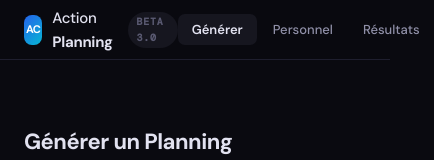
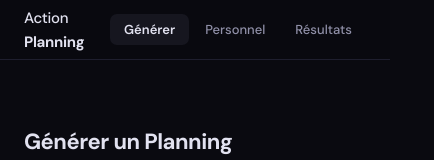
Before and after one commit to jeremy-chz/action_planning_2024, a React (Vite) app in the folder frontend/: page / in a window 390 px wide. Shown: the top 160 px of the page, 434 px wide, since content can reach past the window. Built offline with nearby package versions, Linux system fonts and the light colour scheme; no server answers.

Commit message:
fix: largeur écran d'accueil sur mobile

```diff
--- a/frontend/src/App.jsx
+++ b/frontend/src/App.jsx
@@ -40,9 +40,7 @@ function Nav({ page, setPage }) {
   return (
     <header className="nav">
       <div className="nav-brand">
-        <div className="nav-logo">AC</div>
         <span className="nav-title">Action <strong>Planning</strong></span>
-        <span className="nav-badge">BETA 3.0</span>
       </div>
       <nav className="nav-tabs">
         {tabs.map(([id, label]) => (
```
